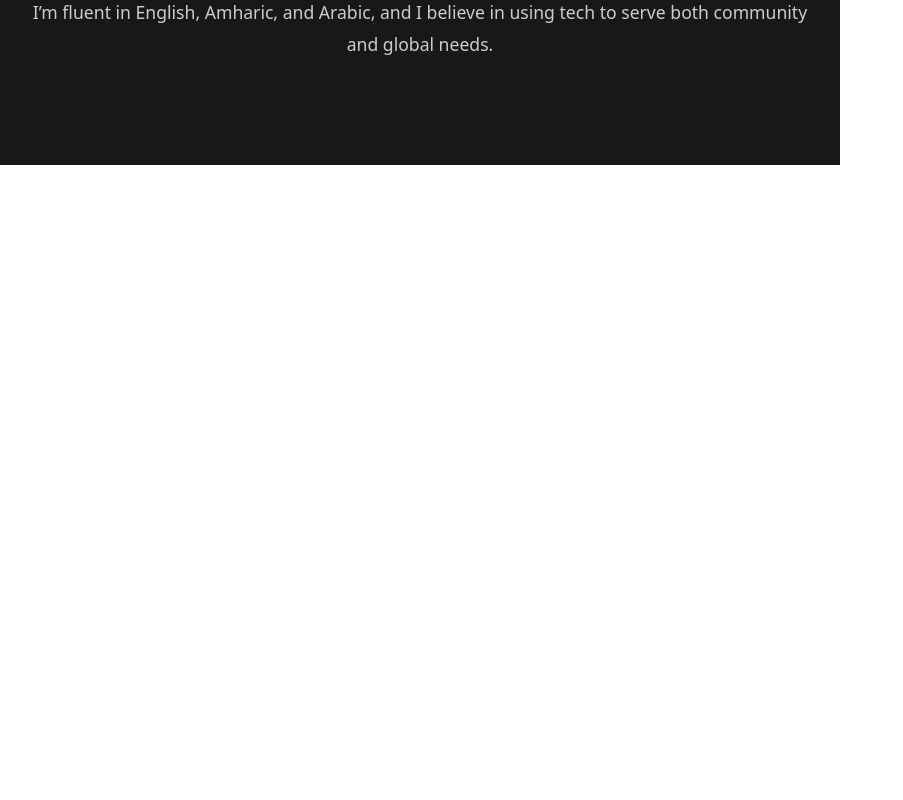
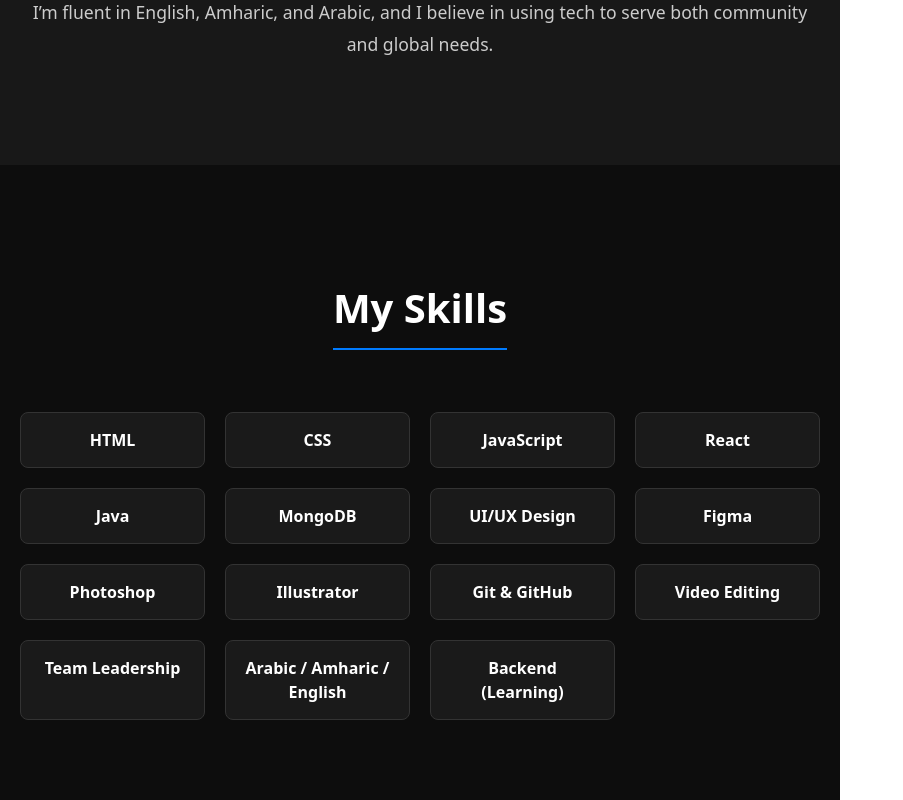
Before and after one commit to ami798/portfolio, a React (Vite) app in the folder my-portfolio/my-portfolio-vite/: page / in a window 1280 px wide. Shown: the part 641-1441 px from the top of the page, without its empty margins (0-903 px from the left). Before the commit the page ends 806 px from the top, so only its background shows below. Built offline with nearby package versions, Linux system fonts and the light colour scheme.

Commit message:
jsx styling and updating

```diff
--- a/my-portfolio/my-portfolio-vite/src/App.jsx
+++ b/my-portfolio/my-portfolio-vite/src/App.jsx
@@ -1,11 +1,13 @@
 import Hero from './components/Hero';
 import About from './components/About';
+import Skills from './components/Skills';
 
 function App() {
   return (
     <div>
       <Hero />
       <About />
+      <Skills />
     </div>
   );
 }
```
